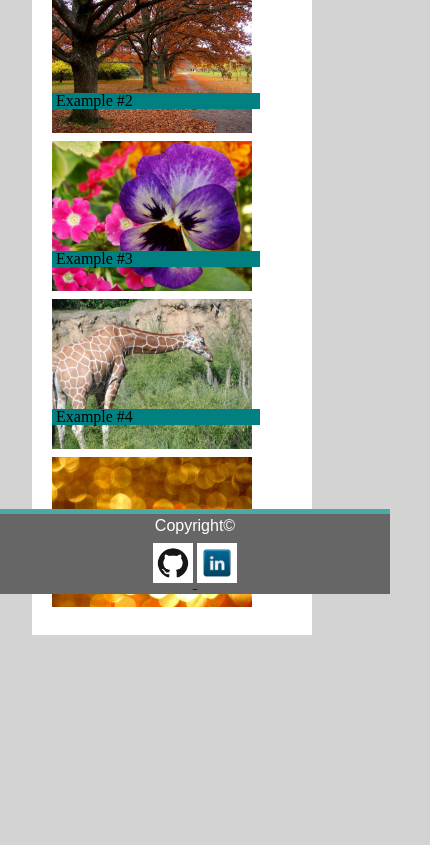
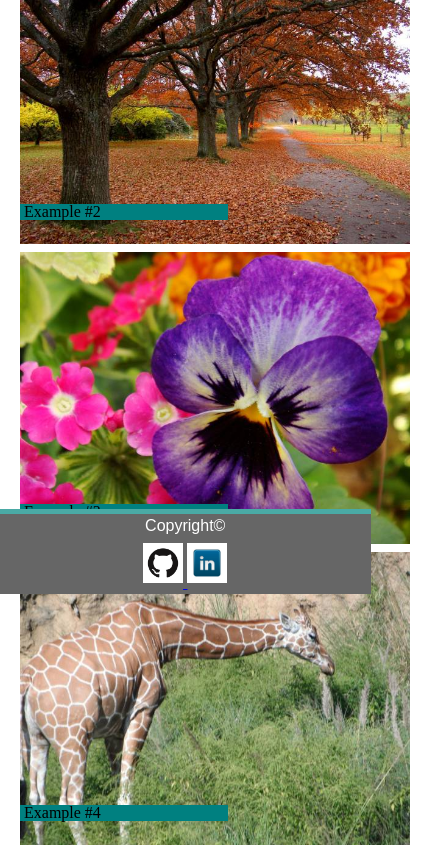
Before and after one commit to apizarras/Responsive-Portfolio, a plain HTML site: page portfolio.html in a window 390 px wide. Shown: the part 250-1095 px from the top of the page, 430 px wide, since content can reach past the window. Before the commit the page ends 917 px from the top, so only its background shows below. Drawn offline with Linux system fonts and the light colour scheme.

Commit message:
git@github.com:apizarras/Responsive-Portfolio.git

```diff
--- a/assets/css/style.css
+++ b/assets/css/style.css
@@ -191,10 +191,10 @@ footer {
     color: white;
     text-align: center;
     bottom: 0;
-    width: 100%;
+    width: 100vw;
     height: 80px;
     border-top: 5px solid #4aaaa5;
-    flex-shrink: 0;
+    /* flex-shrink: 0; */
 }
 
 .footer {
@@ -227,8 +227,8 @@ footer {
 }
 @media only screen and (max-width: 640px) {
     .form {
-        margin: 2rem;
-        width: 15rem;
+        margin: 0;
+        width: 100vw;
     }
     .name {
         padding: 0;
@@ -246,7 +246,14 @@ footer {
     }
     img {
         margin-bottom: 5px;
+        width: 100%;
 }
+    .container {
+        width: 100vw;
+    }
+    .footer {
+        width: 95vw;
+    }
      }
 @media only screen and (min-width: 641px) and (max-width: 768px) {
     .form {
```
